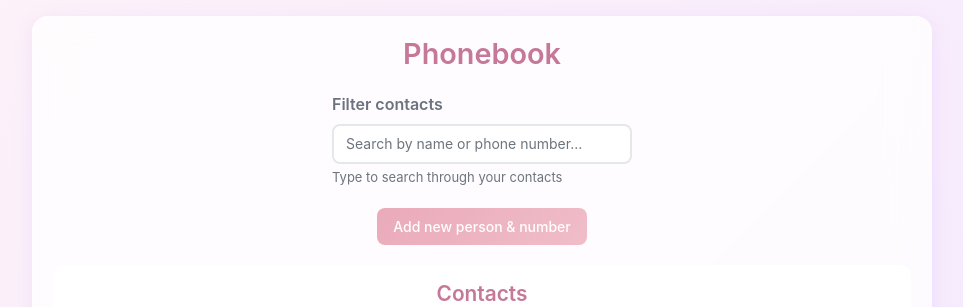
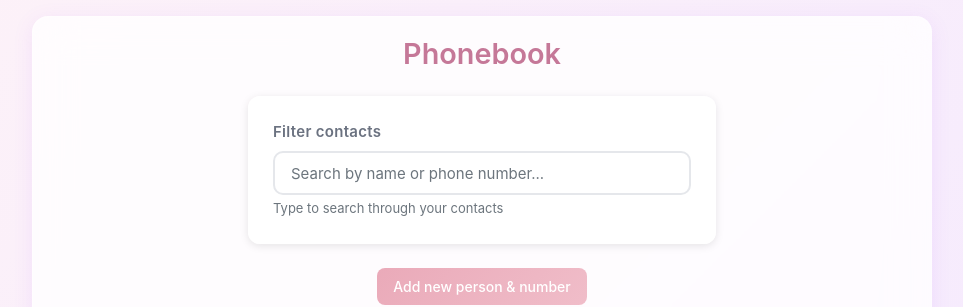
Before and after one commit to yumeangelica/fullstack-phonebook-application, a React app: page / in a window 1280 px wide. Shown: the top 307 px of the page, without its empty margins (158-1121 px from the left). Built offline with nearby package versions, Linux system fonts and the light colour scheme; no server answers.

Commit message:
Enhance filter component styles for improved layout and user interaction

```diff
--- a/client/css/index.css
+++ b/client/css/index.css
@@ -264,7 +264,7 @@ h1 {
   }
 
   .filter-container {
-    max-width: 400px;
+    max-width: 500px;
     margin: 20px auto;
   }
 
@@ -281,7 +281,7 @@ h1 {
   }
 
   .filter-container {
-    max-width: 500px;
+    max-width: 600px;
     margin: 20px auto;
   }
 
@@ -322,30 +322,40 @@ h1 {
 }
 
 .filter-container {
-  margin: 20px auto;
-  max-width: 300px;
+  margin: 24px auto;
+  max-width: 400px;
+  padding: 0 16px;
 }
 
 .filter-content {
   width: 100%;
-  max-width: 300px;
-  margin: 0 auto;
+  background: var(--bg-white-solid);
+  border-radius: 12px;
+  padding: 20px;
+  box-shadow: 0 2px 8px rgba(0, 0, 0, 0.1);
+  border: 1px solid rgba(255, 255, 255, 0.3);
+  backdrop-filter: blur(15px);
 }
 
 /* Wider filter on larger screens */
 @media (min-width: 769px) {
+  .filter-container {
+    max-width: 500px;
+  }
+
   .filter-content {
-    max-width: 400px;
+    padding: 24px;
   }
 }
 
 .filter-label {
   display: block;
-  text-align: center;
+  text-align: left;
   color: var(--primary-pink);
-  font-size: 16px;
-  font-weight: 500;
-  margin-bottom: 8px;
+  font-size: 15px;
+  font-weight: 600;
+  margin-bottom: 12px;
+  letter-spacing: 0.3px;
 }
 
 .footer {
@@ -538,26 +548,54 @@ h1 {
   position: relative;
   display: flex;
   align-items: center;
+  width: 100%;
+}
+
+/* Filter input specific styling */
+.filter-input-wrapper .filter-input {
+  width: 100%;
+  height: 44px;
+  border: 2px solid var(--border-gray);
+  border-radius: 10px;
+  padding: 12px 40px 12px 16px;
+  font-size: 15px;
+  background: white;
+  transition: all 0.2s ease;
+  margin-bottom: 0;
+}
+
+.filter-input-wrapper .filter-input:focus {
+  outline: none;
+  border-color: var(--primary-pink);
+  box-shadow: 0 0 0 3px rgba(217, 117, 134, 0.1);
+  transform: scale(1.01);
 }
 
 .filter-clear-btn {
   position: absolute;
-  right: 8px;
+  right: 12px;
   top: 50%;
   transform: translateY(-50%);
   background: none;
   border: none;
-  font-size: 18px;
+  font-size: 20px;
   color: var(--text-light-gray);
   cursor: pointer;
-  padding: 4px;
+  padding: 6px;
   line-height: 1;
-  transition: color 0.2s ease;
+  transition: all 0.2s ease;
   z-index: 10;
+  border-radius: 50%;
+  width: 28px;
+  height: 28px;
+  display: flex;
+  align-items: center;
+  justify-content: center;
 }
 
 .filter-clear-btn:hover {
   color: var(--primary-pink);
+  background: rgba(217, 117, 134, 0.1);
 }
 
 /* Form buttons container */
```
